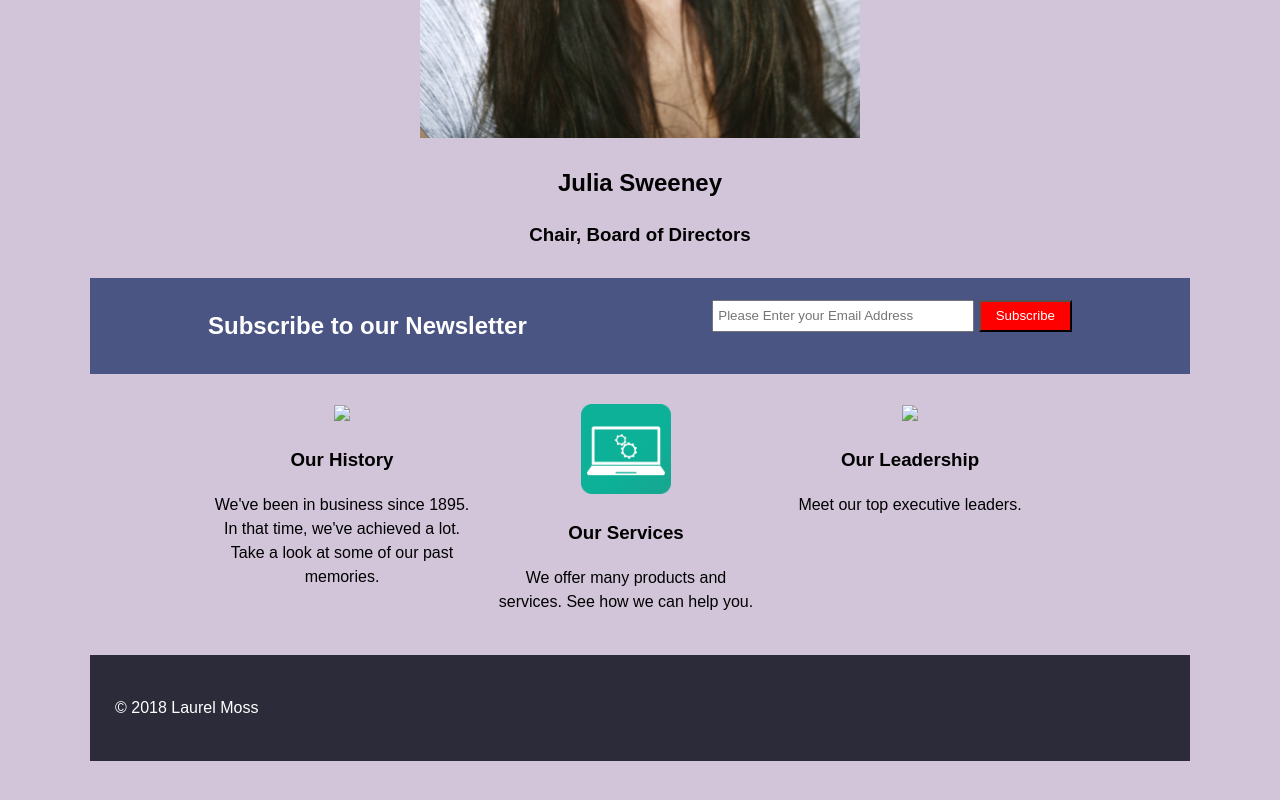
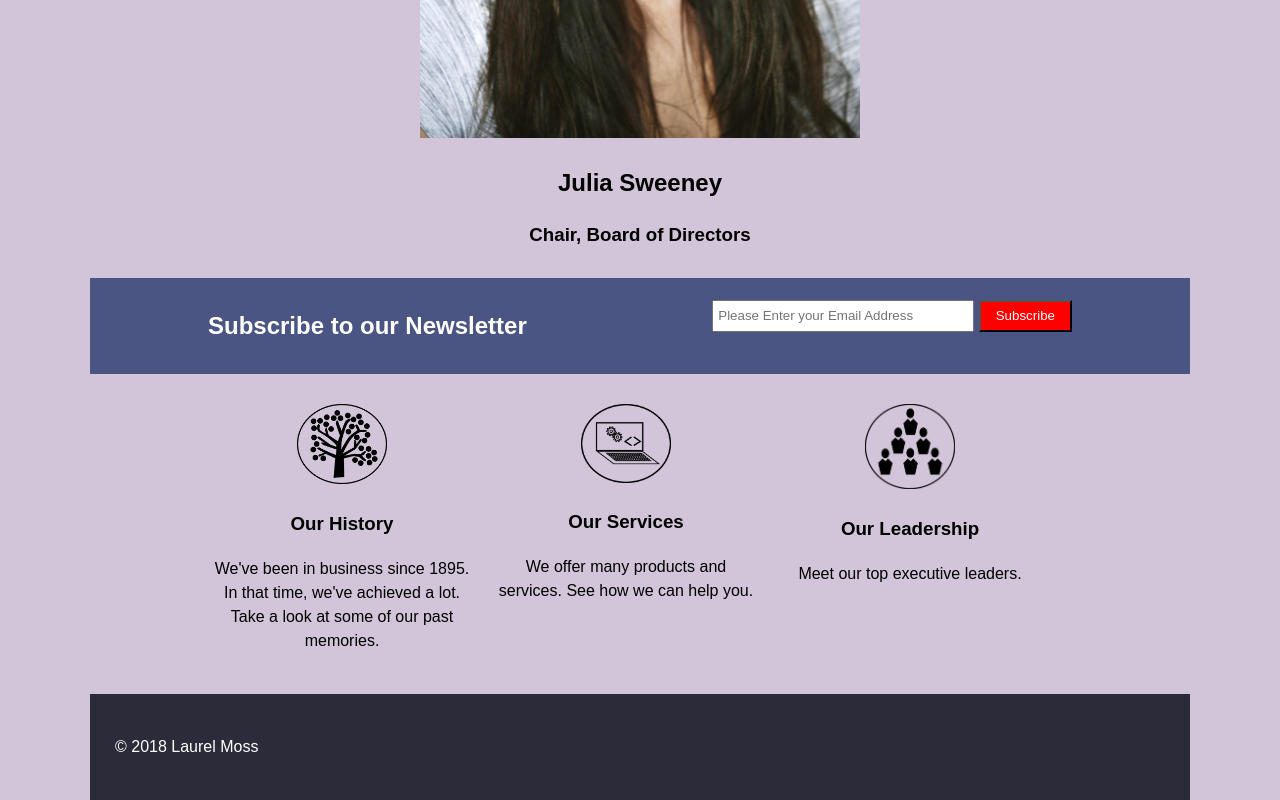
Before and after one commit to llama5476/MockupWebsiteResponsive, a plain HTML site: page staff.html in a window 1280 px wide. Shown: the part 2564-3364 px from the top of the page. Before the commit the page ends 3325 px from the top, so only its background shows below. Drawn offline with Linux system fonts and the light colour scheme.

Commit message:
Update staff.html

```diff
--- a/staff.html
+++ b/staff.html
@@ -23,7 +23,7 @@
          </nav>
       </div>
    </header>
-   <section id="main">
+   <section id="main-staff">
       <div class="container">
          <article id="leadership">
             <h1>Our Leadership</h1>
@@ -56,17 +56,17 @@
    <section id="boxes">
       <div class="container">
          <div class="box">
-            <a href="history.html"><img src="img/Family-Tree-8.jpg"></a>
+            <a href="history.html"><img src="img/treeicon.png"></a>
             <h3>Our History</h3>
             <p>We've been in business since 1895. In that time, we've achieved a lot. Take a look at some of our past memories.</p>
          </div>
          <div class="box">
-            <a href="services.html"><img src="img/AppDevelopmentD_Icon-01_0.png"></a>
+            <a href="services.html"><img src="img/services.png"></a>
             <h3>Our Services</h3>
             <p>We offer many products and services. See how we can help you.</p>
          </div>
          <div class="box">
-            <a href="#"><img src="img/icon_governance.png"></a>
+            <a href="#"><img src="img/leaders.png"></a>
             <h3>Our Leadership</h3>
             <p>Meet our top executive leaders.</p>
          </div>
```
